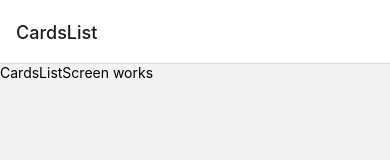
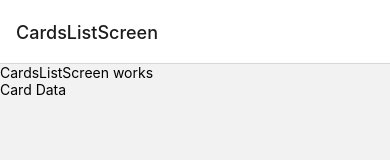
Before and after one commit to bibin-jaimon/rn-wallet, a React Native app: screen /CardsListScreen in a window 390 px wide. Shown: the top 160 px of the page. Built offline with nearby package versions, Linux system fonts and the light colour scheme.

Commit message:
Code cleaning

```diff
--- a/index.js
+++ b/index.js
@@ -2,8 +2,4 @@
  * @format
  */
 
-import {AppRegistry} from 'react-native';
-import App from './App';
-import {name as appName} from './app.json';
-
-AppRegistry.registerComponent(appName, () => App);
+import './src/main/app';
--- /dev/null
+++ b/src/main/app.tsx
@@ -0,0 +1,13 @@
+/**
+ * Sample React Native App
+ * https://github.com/facebook/react-native
+ *
+ * @format
+ */
+
+
+import { AppRegistry } from 'react-native';
+import { name as appName } from '../../app.json';
+import { RootComponent } from './root-component';
+
+AppRegistry.registerComponent(appName, () => RootComponent);
--- a/src/main/root-component.tsx
+++ b/src/main/root-component.tsx
@@ -1,4 +1,3 @@
-import { Text, View, SafeAreaView } from 'react-native';
 import { RootNavigator } from '../navigation/root-navigator';
 
 const RootComponent = () => {
--- a/src/navigation/root-navigator.tsx
+++ b/src/navigation/root-navigator.tsx
@@ -13,9 +13,9 @@ const Stack = createNativeStackNavigator<RootStackType>();
 
 const RootNavigator = () => (
   <NavigationContainer>
-    <Stack.Navigator initialRouteName="CardsList">
-      <Stack.Screen name="CardsList" component={CardsListScreen} />
-      <Stack.Screen name="CardDetails" component={CardDetailsScreen} />
+    <Stack.Navigator initialRouteName="CardsListScreen">
+      <Stack.Screen name="CardsListScreen" component={CardsListScreen} />
+      <Stack.Screen name="CardDetailsScreen" component={CardDetailsScreen} />
     </Stack.Navigator>
   </NavigationContainer>
 );
--- a/src/navigation/root-stack-type.ts
+++ b/src/navigation/root-stack-type.ts
@@ -1,4 +1,4 @@
 export type RootStackType = {
-  CardsList: {};
-  CardDetails: {};
+  CardsListScreen: undefined;
+  CardDetailsScreen: undefined;
 };
--- a/src/screens/card-details/card-details-screen.tsx
+++ b/src/screens/card-details/card-details-screen.tsx
@@ -1,6 +1,9 @@
+import React from 'react';
 import { Text, View } from 'react-native';
 
-const CardDetailsScreen = () => {
+interface CardDetailsScreenProps {}
+
+const CardDetailsScreen: React.FC<CardDetailsScreenProps> = (props) => {
   return (
     <View>
       <Text>Card Details works</Text>
--- /dev/null
+++ b/src/screens/cards-list/card.tsx
@@ -0,0 +1,11 @@
+import { Text, View } from 'react-native';
+
+const Card = () => {
+  return (
+    <View>
+      <Text>Card Data</Text>
+    </View>
+  );
+};
+
+export { Card };
--- a/src/screens/cards-list/cards-list-screen.tsx
+++ b/src/screens/cards-list/cards-list-screen.tsx
@@ -1,9 +1,16 @@
 import { Text, View } from 'react-native';
+import { Card } from './card';
 
-const CardsListScreen = () => {
+//Components
+
+
+interface CardsListScreenProps {}
+
+const CardsListScreen: React.FC<CardsListScreenProps> = () => {
   return (
     <View>
       <Text>CardsListScreen works</Text>
+      <Card></Card>
     </View>
   );
 };
```
Also changed, not shown: App.tsx (deleted, +0 -13 lines), 1 other file (tests, documents, lock files or other folders).
